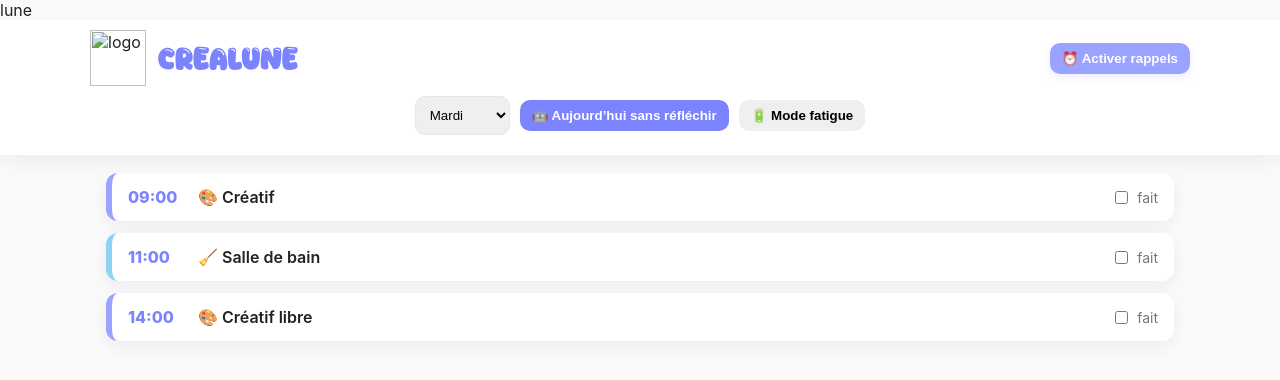
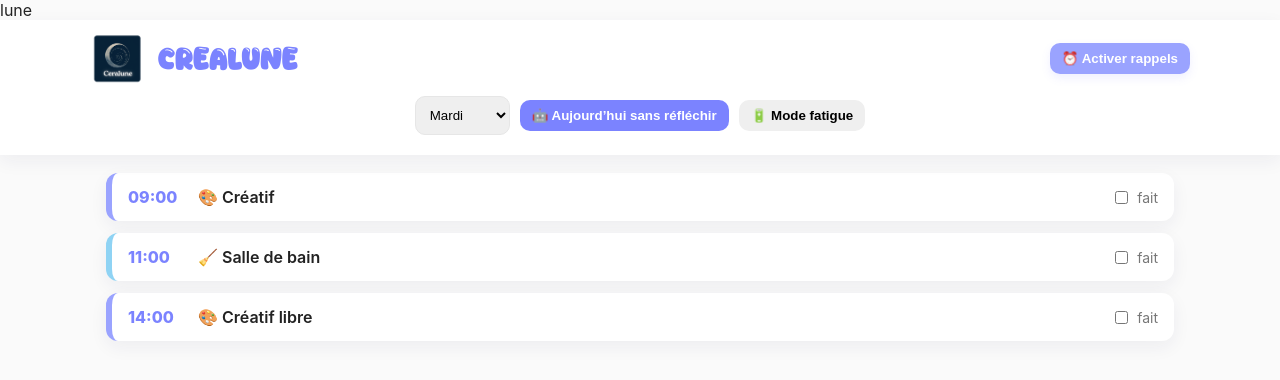
Before and after one commit to CreaSoley/routine, a plain HTML site: page index.html in a window 1280 px wide. Drawn offline with Linux system fonts and the light colour scheme.

Commit message:
Update index.html

```diff
--- a/index.html
+++ b/index.html
@@ -15,7 +15,7 @@
 <header class="appbar" role="banner">
   <div class="appbar-inner">
     <a class="logo" href="index.html" title="Accueil">
-      <img src="logo2.png" alt="logo" class="logo-img">
+      <img src="logo.png" alt="logo" class="logo-img">
       <span class="brand-title">Crealune</span>
     </a>
 
```
